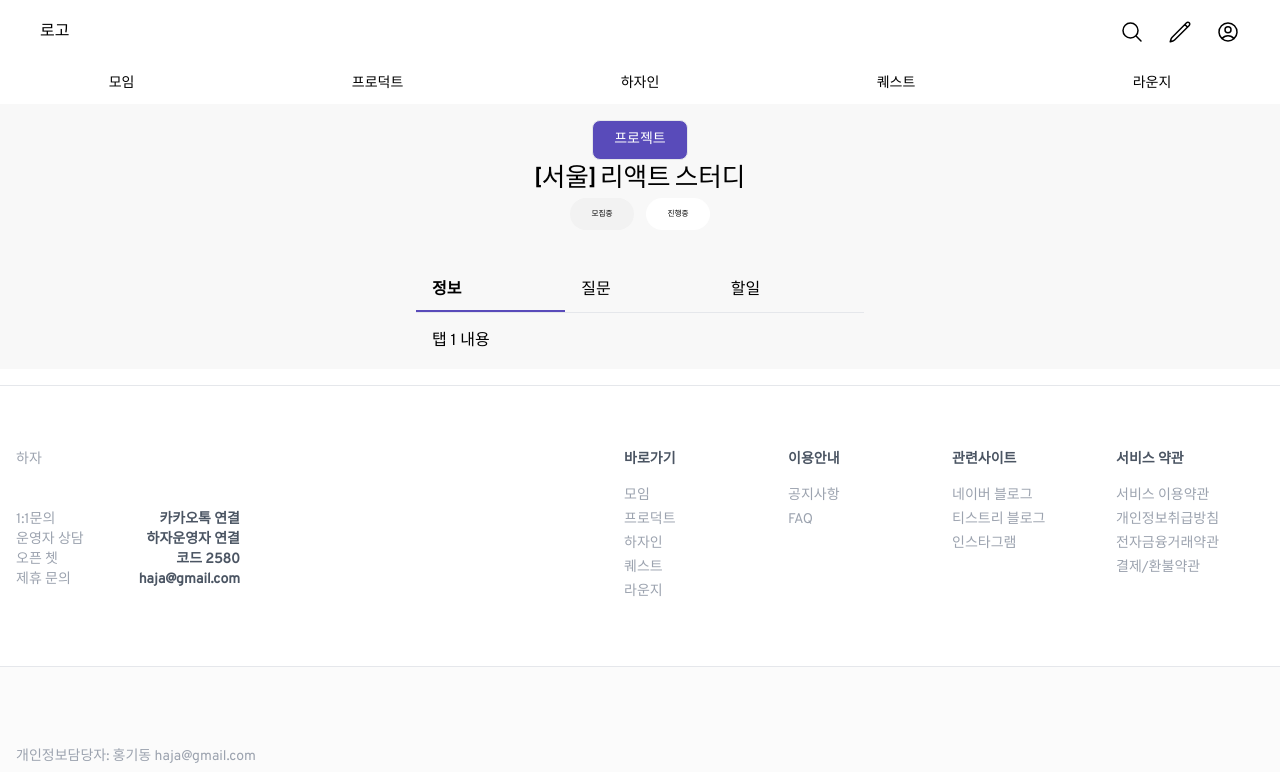
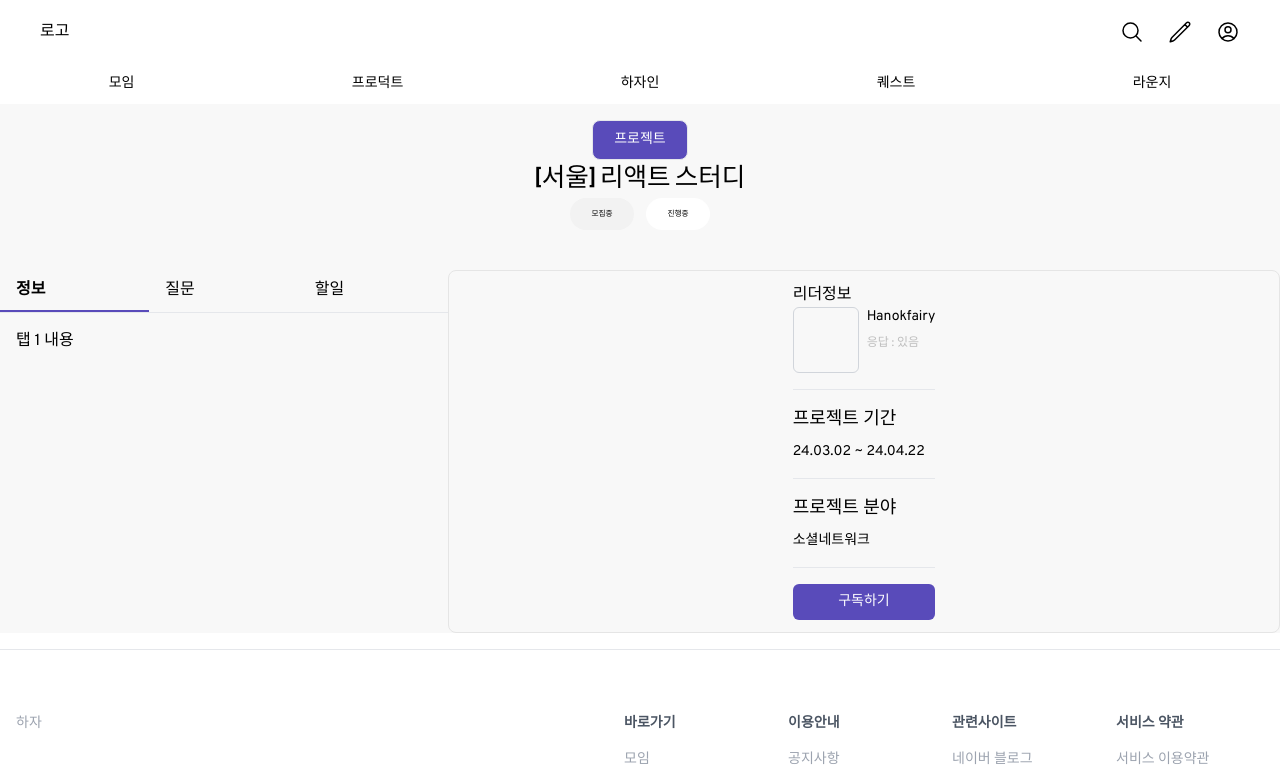
Before and after one commit to mandoong/HAJA-react, a React (Create React App) app: page /project/detail in a window 1280 px wide. Shown: the top 772 px of the page. Built offline with nearby package versions, Linux system fonts and the light colour scheme.

Commit message:
:sparkles::user card added

```diff
--- /dev/null
+++ b/src/components/basic/card/LeaderCard.jsx
@@ -0,0 +1,47 @@
+import { Link } from "react-router-dom";
+
+export default function LeaderCard({
+  children,
+  img,
+  name,
+  desc,
+  period,
+  field,
+  follow = false,
+}) {
+  return (
+    <div className="w-full flex justify-center items-center flex-col border rounded-lg border-[#e5e5e5]">
+      <div className="gap-3">
+        <div className="mt-3">리더정보</div>
+        <div className="flex justify-between gap-2">
+          <div className="w-full h-full aspect-square rounded-md p-8 border border-gray-300">
+            <img src={img} alt="" />
+          </div>
+          <div className="flex flex-col">
+            <div className="text-sm mb-2">{name}</div>
+            <div className="text-xs text-[#bebebe] line-clamp-2">{desc}</div>
+          </div>
+        </div>
+        <hr className="my-4" />
+        <div className="text-lg mb-2">프로젝트 기간</div>
+        <div className="text-sm">{period}</div>
+        <hr className="my-4" />
+        <div className="text-lg mb-2">프로젝트 분야</div>
+        <div className="text-sm">{field}</div>
+        {follow && (
+          <div>
+            <hr className="my-4" />
+            <Link
+              className="w-full mb-3 px-6 py-2 rounded-md flex justify-center items-center text-sm text-[white] bg-[#594bba]"
+              to="/"
+            >
+              구독하기
+            </Link>
+          </div>
+        )}
+      </div>
+
+      <div>{children}</div>
+    </div>
+  );
+}
--- /dev/null
+++ b/src/components/page/projectDetail/DetailLeaderCard.jsx
@@ -0,0 +1,30 @@
+import LeaderCard from "../../basic/card/LeaderCard";
+
+export default function DetailLeaderCard() {
+  const userItems = [
+    {
+      img: "",
+      name: "Hanokfairy",
+      desc: "응답 : 있음",
+      period: "24.03.02 ~ 24.04.22",
+      field: "소셜네트워크",
+    },
+  ];
+  return (
+    <div className="flex-1">
+      {userItems.map((u) => {
+        return (
+          <LeaderCard
+            key={u.name}
+            img={u.img}
+            name={u.name}
+            desc={u.desc}
+            period={u.period}
+            field={u.field}
+            follow
+          />
+        );
+      })}
+    </div>
+  );
+}
--- a/src/components/page/projectList/NewProjectSection.jsx
+++ b/src/components/page/projectList/NewProjectSection.jsx
@@ -30,10 +30,10 @@ export default function NewProject() {
     },
   ];
   return (
-    <div className="w-full flex justify-between gap-20">
+    <div className="w-full flex justify-between gap-10">
       <div className="flex-1 overflow-hidden">
         <div>신규 프로젝트</div>
-        <div className="justify-between border rounded-lg p-4">
+        <div className="justify-between border rounded-lg p-8">
           <SimpleSlider />
           <div className="flex justify-between items-center">
             <div className="text-xs text-[#afafaf] ml-auto">
--- a/src/pages/projectDetail/index.jsx
+++ b/src/pages/projectDetail/index.jsx
@@ -1,3 +1,4 @@
+import DetailLeaderCard from "../../components/page/projectDetail/DetailLeaderCard";
 import DetailMain from "../../components/page/projectDetail/DetailMainSection";
 import DetailMenu from "../../components/page/projectDetail/DetailMenu";
 
@@ -5,7 +6,10 @@ export default function ProjectDetail() {
   return (
     <div className="w-full flex justify-center items-center flex-col bg-[#f8f8f8]">
       <DetailMain />
-      <DetailMenu />
+      <div className="w-full flex">
+        <DetailMenu />
+        <DetailLeaderCard />
+      </div>
     </div>
   );
 }
```
